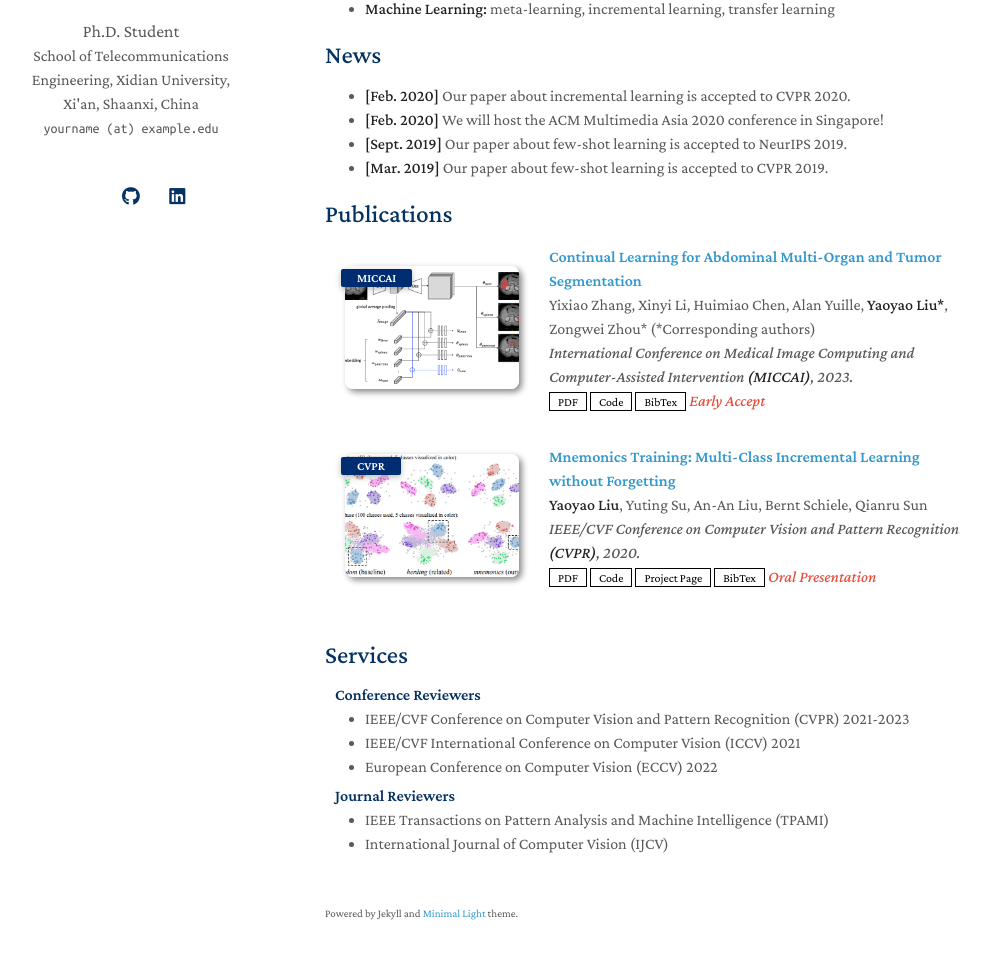
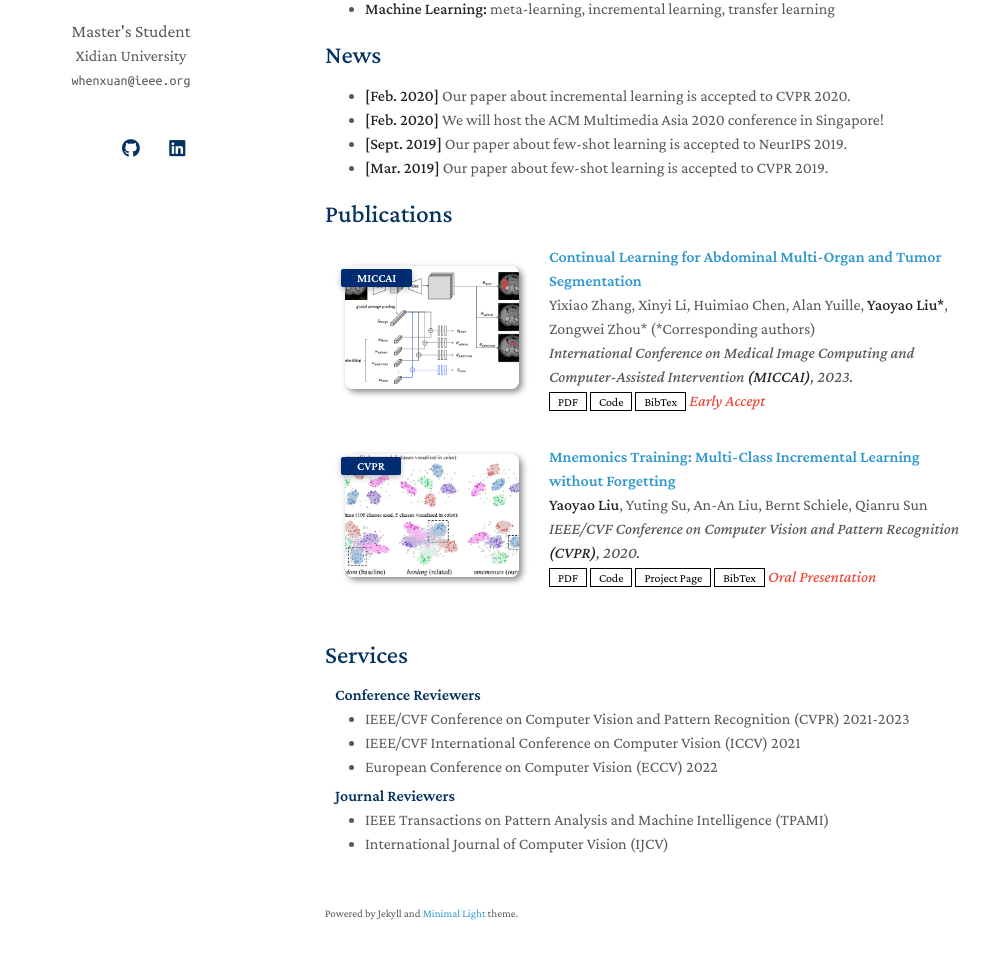
Before and after one commit to wwhenxuan/wwhenxuan.github.io, a Jekyll site: the page built from index.md, in a window 1280 px wide and 1216 px high. Shown: the part 222-1181 px from the top of the window, without its empty margins (145-1135 px from the left). Built offline with Jekyll 4.4.1, drawn with Linux system fonts in a browser that asks for light colours; a style sheet for code colours, icons or effects is not loaded; our own code applies the rules of GitHub Pages for plain Markdown files.

Commit message:
init config

```diff
--- a/_config.yml
+++ b/_config.yml
@@ -1,9 +1,9 @@
 # Basic Information
 title: Whenxuan Wang
-position: Ph.D. Student
-affiliation: School of Telecommunications Engineering, Xidian University, Xi'an, Shaanxi, China
+position: Master's Student
+affiliation: Xidian University
 address: 2 South Taibai Road, Xi'an, Shaanxi, China
-email: yourname (at) example.edu
+email: whenxuan@ieee.org
 
 # Search Engine Optimization (SEO)
 # The following information is used to improve the website traffic from search engines, e.g., Google.
```
Also changed, not shown: assets/img/favicon-dark.png, assets/img/favicon.png, assets/img/favicon/favicon-dark.png (added), assets/img/favicon/favicon.png (added), 1 other file.
